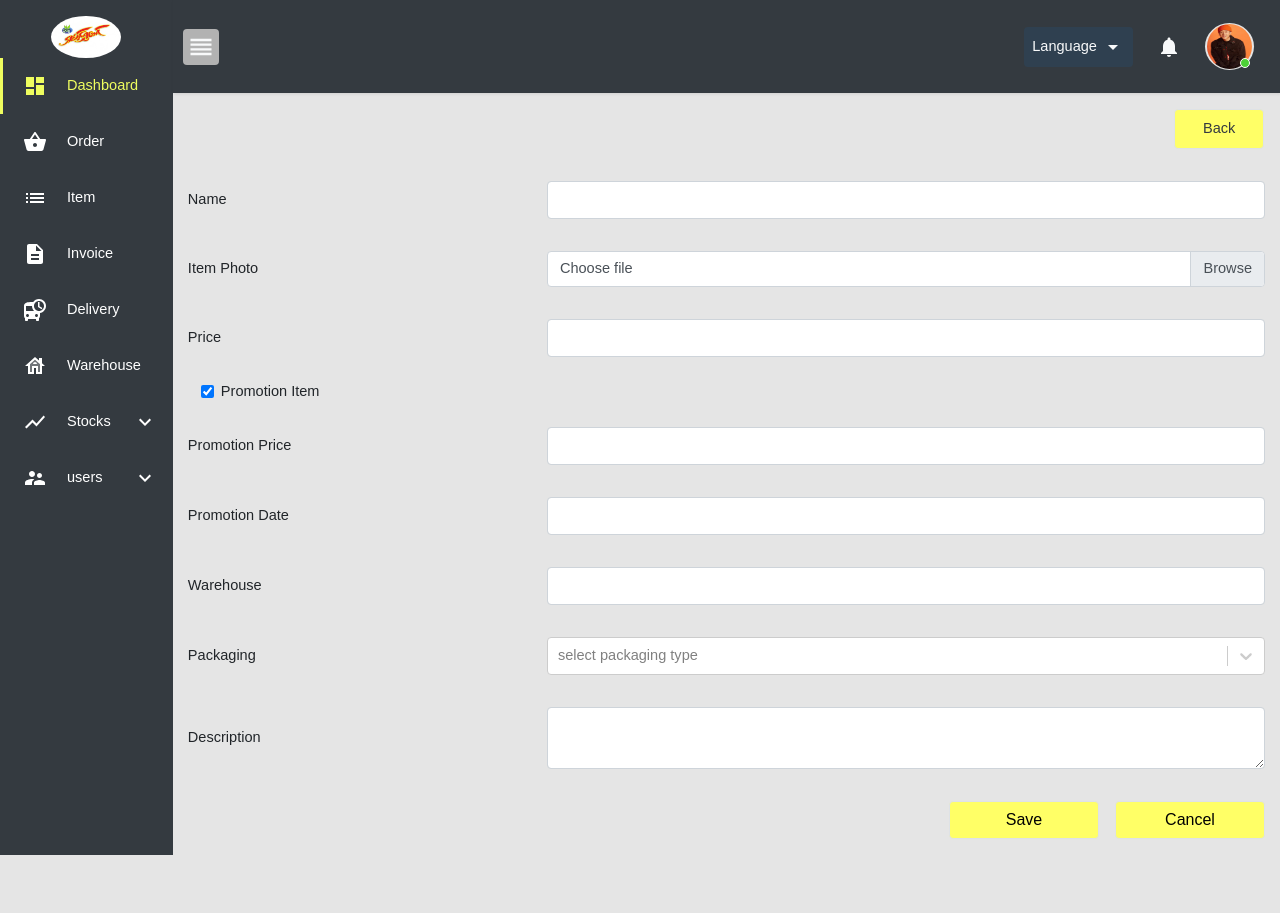
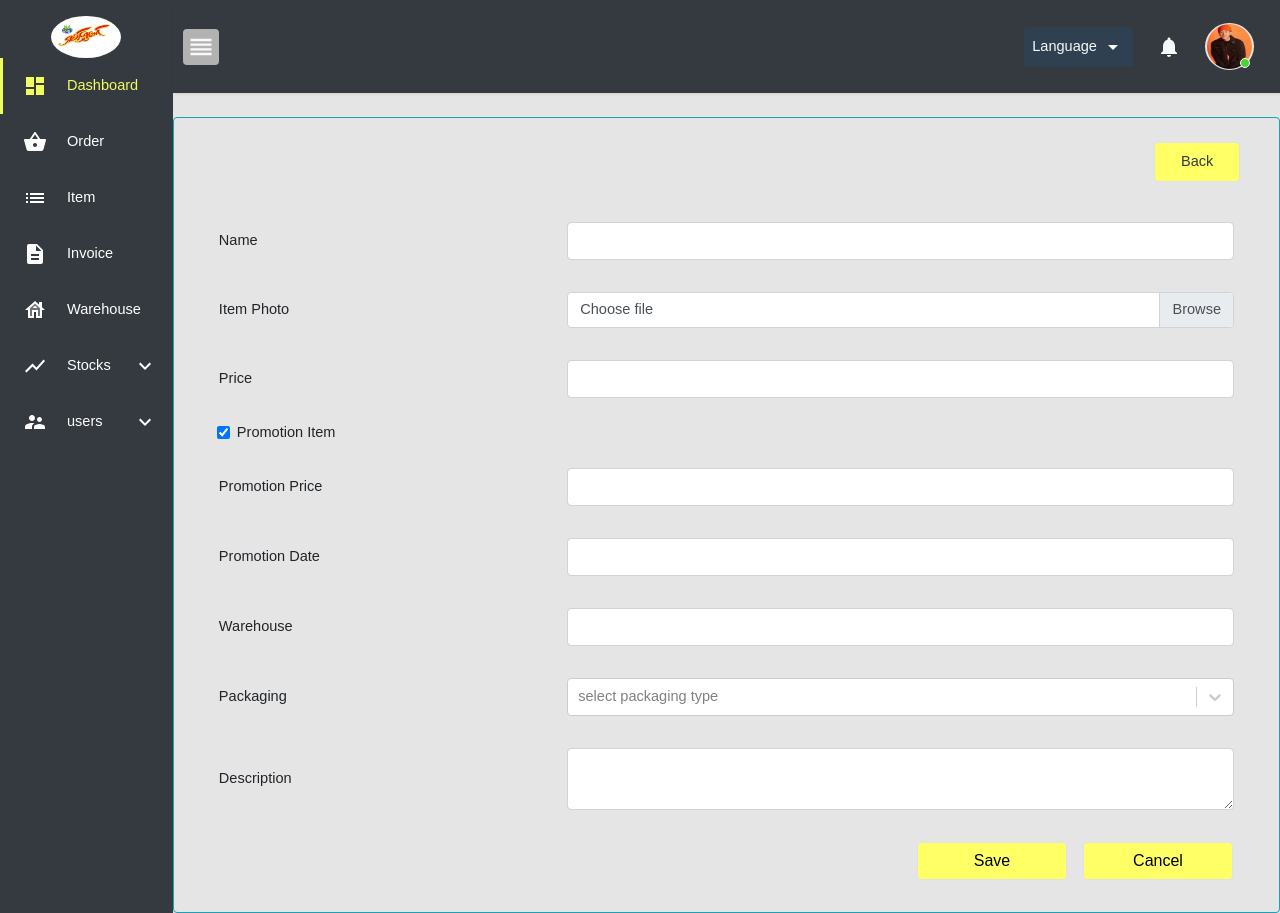
Before and after one commit to lucy-idunq/sst-web, a React (Create React App) app: page /item in a window 1280 px wide. Both pictures are taken after a click on the checkbox "Promotion Item". Before the commit the page ends 855 px from the top, so only its background shows below. Built offline with nearby package versions, Linux system fonts and the light colour scheme.

Commit message:
table color and border added on addedit page

```diff
--- a/src/App.css
+++ b/src/App.css
@@ -1,4 +1,4 @@
-/* react-data-table */
+/* react-data-table css not using */
 .iNHFgB {
   overflow-y: unset !important;
 }
@@ -7,11 +7,8 @@
   /* background-color: #e8f5f5 !important; */
 }
 .judJDM {
-  background-color:transparent !important;
+  background-color: transparent !important;
   /* background-color: #e8f5f5 !important; */
-}
-.ggwjZM{
-  background-color:#e8f5f5 !important;
 }
 
 .modal-dialog {
--- a/src/App.js
+++ b/src/App.js
@@ -19,7 +19,7 @@ const App = props => {
     else if (history.location.pathname === "/orders") setdivID(2);
     else if (history.location.pathname === "/items") setdivID(3);
     else if (history.location.pathname === "/invoice") setdivID(4);
-    else if (history.location.pathname === "/delivery") setdivID(5);
+    // else if (history.location.pathname === "/delivery") setdivID(5);
     else if (history.location.pathname === "/warehouse") setdivID(6);
     // else if (history.location.pathname === "/") setdivID(7);
     else if (history.location.pathname === "/stock-item") setdivID(8);
--- a/src/Components/Items/ItemAddEdit.js
+++ b/src/Components/Items/ItemAddEdit.js
@@ -8,24 +8,24 @@ import DqLink from '../../common/DqLink'
 
 const ItemAddEdit = props => {
     const [checked, setChecked] = React.useState(false);
-    console.log(checked)
+
     return (
-        <div className="container p-0">
-            <div className="d-flex justify-content-end p-3">
+        <div className="container border border-info rounded mt-4">
+            <div className="d-flex justify-content-end p-4">
                 <DqLink text="Back" to={"/items"} className="border rounded  p-2 col-lg-1 col-md-2 col-3 text-dark" style={{ backgroundColor: '#FFFF66' }} />
                 {/* <DqButton text="Back" style={{ width: 80 }} onClick={backOnclick} /> */}
             </div>
             <div className="col-12 py-3">
                 <div className="d-flex flex-wrap justify-content-between align-items-center">
-                    <div className="col-lg-4 p-0">Name </div>
-                    <div className="col-12 col-lg-8 p-0"><DqInput id="name" /></div>
+                    <div className="col-lg-4">Name </div>
+                    <div className="col-12 col-lg-8"><DqInput id="name" /></div>
                 </div>
             </div>
 
             <div className="col-12 py-3">
                 <div className="d-flex flex-wrap justify-content-between align-items-center">
-                    <div className="col-lg-4 p-0">Item Photo </div>
-                    <div className="col-12 col-lg-8 p-0 ">
+                    <div className="col-lg-4">Item Photo </div>
+                    <div className="col-12 col-lg-8 ">
                         <div className="custom-file">
                             <input type="file" className="custom-file-input" id="customFile" />
                             <label className="custom-file-label" for="customFile">Choose file</label>
@@ -36,8 +36,8 @@ const ItemAddEdit = props => {
 
             <div className="col-12 py-3">
                 <div className="d-flex flex-wrap justify-content-between align-items-center">
-                    <div className="col-lg-4 p-0">Price </div>
-                    <div className="col-12 col-lg-8 p-0"><DqInput id="price" /></div>
+                    <div className="col-lg-4">Price </div>
+                    <div className="col-12 col-lg-8"><DqInput id="price" /></div>
                 </div>
             </div>
             <div className="form-check p-2 px-5 ">
@@ -52,29 +52,29 @@ const ItemAddEdit = props => {
                 <>
                     <div className="col-12 py-3">
                         <div className="d-flex flex-wrap justify-content-between align-items-center">
-                            <div className="col-lg-4 p-0">Promotion Price </div>
-                            <div className="col-12 col-lg-8 p-0"><DqInput id="promotionPrice" /></div>
+                            <div className="col-lg-4">Promotion Price </div>
+                            <div className="col-12 col-lg-8"><DqInput id="promotionPrice" /></div>
                         </div>
                     </div>
                     <div className="col-12 py-3">
                         <div className="d-flex flex-wrap justify-content-between align-items-center">
-                            <div className="col-lg-4 p-0">Promotion Date </div>
-                            <div className="col-12 col-lg-8 p-0"><DqInput id="promotionDate" /></div>
+                            <div className="col-lg-4">Promotion Date </div>
+                            <div className="col-12 col-lg-8"><DqInput id="promotionDate" /></div>
                         </div>
                     </div>
                 </>
             }
             <div className="col-12 py-3">
                 <div className="d-flex flex-wrap justify-content-between align-items-center">
-                    <div className="col-lg-4 p-0">Warehouse </div>
-                    <div className="col-12 col-lg-8 p-0"><DqInput id="warehouse" /></div>
+                    <div className="col-lg-4">Warehouse </div>
+                    <div className="col-12 col-lg-8"><DqInput id="warehouse" /></div>
                 </div>
             </div>
 
             <div className="col-12 py-3">
                 <div className="d-flex flex-wrap justify-content-between align-items-center">
-                    <div className="col-lg-4 p-0">Packaging </div>
-                    <div className="col-12 col-lg-8 p-0">
+                    <div className="col-lg-4">Packaging </div>
+                    <div className="col-12 col-lg-8">
                         <DqSelect id="packaging" placeholder={"select packaging type"} data={PackageType} />
                     </div>
                 </div>
@@ -82,17 +82,17 @@ const ItemAddEdit = props => {
 
             <div className="col-12 py-3">
                 <div className="d-flex flex-wrap justify-content-between align-items-center">
-                    <div className="col-lg-4 p-0">Description </div>
-                    <div className="col-12 col-lg-8 p-0">
+                    <div className="col-lg-4">Description </div>
+                    <div className="col-12 col-lg-8">
                         <textarea className="form-control" id="description" ></textarea>
                     </div>
                 </div>
             </div>
 
-            <div className="col-12 py-3">
-                <div className="d-flex justify-content-end">
+            <div className="col-12 py-3 mb-3">
+                <div className="d-flex justify-content-end px-3">
                     <div className="px-3"><DqButton text="Save" style={{ width: 150 }} /> </div>
-                    <div className=""><DqButton text="Cancel" style={{ width: 150 }} /></div>
+                    <div ><DqButton text="Cancel" style={{ width: 150 }} /></div>
                 </div>
             </div>
 
--- a/src/Components/Items/Items.js
+++ b/src/Components/Items/Items.js
@@ -26,7 +26,6 @@ const Items = props => {
                 <Breadcrumb crumbs={crumbs} />
             </div> */}
             <DqDataTable
-                title={"Item Table"}
                 columns={columns}
                 data={customData}
                 AddNew
--- a/src/Components/Navigation/SideBar.js
+++ b/src/Components/Navigation/SideBar.js
@@ -52,9 +52,9 @@ const SideBar = props => {
                 <Link to={'/invoice'} style={LinkStyle}>
                     <SidebarItem title={lan[lang].invoice} icon={<DescriptionIcon />} id={4} divID={divID} onClick={onClickDiv} />
                 </Link>
-                <Link to={'/delivery'} style={LinkStyle}>
+                {/* <Link to={'/delivery'} style={LinkStyle}>
                     <SidebarItem title={lan[lang].delivery} icon={<DepartureBoardIcon />} id={5} divID={divID} onClick={onClickDiv} />
-                </Link>
+                </Link> */}
                 <Link to={'/warehouse'} style={LinkStyle}>
                     <SidebarItem title={lan[lang].warehouse} icon={<HouseTwoToneIcon />} id={6} divID={divID} onClick={onClickDiv} />
                 </Link>
--- a/src/Components/Order/Orders.js
+++ b/src/Components/Order/Orders.js
@@ -10,14 +10,12 @@ const Order = props => {
  // const { location } = props
  const ExpandComponent =()=>{
    return(
-     <div className="p-4">It's expand component</div>
+     <div className="p-4 " style={{borderBottom:'1px solid #dcdcdc'}}>It's expand component</div>
    )
  }
   return (
     <div>
-
     <DqDataTable
-        title={"Order Table"}
         columns={columns}
         data={customData}
         expand
@@ -31,11 +29,11 @@ export default Order;
 const columns = [
   { name: 'OrderId', selector: 'orderId' },
   {
-    name: 'Customer', selector: 'customer', grow: 2,
+    name: 'Customer', selector: 'name', grow: 2,
      cell: rowData =>
      <div className="d-flex justify-content-between align-items-center">
        <div><img src={rowData.imageUrl} alt="pp" className="rounded" width={35} /></div>
-       <div className="px-4">{rowData.customer} </div>
+       <div className="px-4">{rowData.name} </div>
     </div>
   },
   { name: 'Address', selector: 'address' },
@@ -69,15 +67,15 @@ const columns = [
 ]
 
 const customData = [
-  { id: '1', orderId: '#10001', imageUrl: ph1, customer: 'lucy', phone: '0978987899', total: 19870, customertype: 'wholesale', address: 'ygn', orderDate: '21-11-2020', status: 'ongoing' },
-  { id: '1', orderId: '#10002', imageUrl: ph1, customer: 'sumyat', phone: '0978987899', total: 20170, customertype: 'retail', address: 'mdy', orderDate: '21-11-2020', status: 'deliver ' },
-  { id: '1', orderId: '#10003', imageUrl: ph1, customer: 'sumyat', phone: '0978987899', total: 20170, customertype: 'wholesale', address: 'mdy', orderDate: '21-11-2020', status: 'deliver ' },
-  { id: '1', orderId: '#10004', imageUrl: ph1, customer: 'sumyat', phone: '0978987899', total: 20107, customertype: 'retail', address: 'mdy', orderDate: '21-11-2020', status: 'pending' },
-  { id: '1', orderId: '#10005', imageUrl: ph1, customer: 'lucy', phone: '0978987899', total: 19807, customertype: 'wholesale', address: 'ygn', orderDate: '21-11-2020', status: 'ongoing' },
-  { id: '1', orderId: '#10006', imageUrl: ph1, customer: 'lucy', phone: '0978987899', total: 19807, customertype: 'retail', address: 'ygn', orderDate: '21-11-2020', status: 'deliver' },
-  { id: '1', orderId: '#10006', imageUrl: ph1, customer: 'lucy', phone: '0978987899', total: 19807, customertype: 'retail', address: 'ygn', orderDate: '21-11-2020', status: 'pending' },
-  { id: '1', orderId: '#10006', imageUrl: ph1, customer: 'lucy', phone: '0978987899', total: 19807, customertype: 'retail', address: 'ygn', orderDate: '21-11-2020', status: 'deliver ' },
-  { id: '1', orderId: '#10006', imageUrl: ph1, customer: 'lucy', phone: '0978987899', total: 19807, customertype: 'retail', address: 'ygn', orderDate: '21-11-2020', status: 'pending' },
-  { id: '1', orderId: '#10006', imageUrl: ph1, customer: 'lucy', phone: '0978987899', total: 19807, customertype: 'retail', address: 'ygn', orderDate: '21-11-2020', status: 'ongoing' },
-  { id: '1', orderId: '#10006', imageUrl: ph1, customer: 'lucy', phone: '0978987899', total: 19807, customertype: 'retail', address: 'ygn', orderDate: '21-11-2020', status: 'deliver ' },
+  { id: '1', orderId: '#10001', imageUrl: ph1, name: 'lucy', phone: '0978987899', total: 19870, customertype: 'wholesale', address: 'ygn', orderDate: '21-11-2020', status: 'ongoing' },
+  { id: '1', orderId: '#10002', imageUrl: ph1, name: 'sumyat', phone: '0978987899', total: 20170, customertype: 'retail', address: 'mdy', orderDate: '21-11-2020', status: 'deliver ' },
+  { id: '1', orderId: '#10003', imageUrl: ph1, name: 'sumyat', phone: '0978987899', total: 20170, customertype: 'wholesale', address: 'mdy', orderDate: '21-11-2020', status: 'deliver ' },
+  { id: '1', orderId: '#10004', imageUrl: ph1, name: 'sumyat', phone: '0978987899', total: 20107, customertype: 'retail', address: 'mdy', orderDate: '21-11-2020', status: 'pending' },
+  { id: '1', orderId: '#10005', imageUrl: ph1, name: 'lucy', phone: '0978987899', total: 19807, customertype: 'wholesale', address: 'ygn', orderDate: '21-11-2020', status: 'ongoing' },
+  { id: '1', orderId: '#10006', imageUrl: ph1, name: 'lucy', phone: '0978987899', total: 19807, customertype: 'retail', address: 'ygn', orderDate: '21-11-2020', status: 'deliver' },
+  { id: '1', orderId: '#10006', imageUrl: ph1, name: 'lucy', phone: '0978987899', total: 19807, customertype: 'retail', address: 'ygn', orderDate: '21-11-2020', status: 'pending' },
+  { id: '1', orderId: '#10006', imageUrl: ph1, name: 'lucy', phone: '0978987899', total: 19807, customertype: 'retail', address: 'ygn', orderDate: '21-11-2020', status: 'deliver ' },
+  { id: '1', orderId: '#10006', imageUrl: ph1, name: 'lucy', phone: '0978987899', total: 19807, customertype: 'retail', address: 'ygn', orderDate: '21-11-2020', status: 'pending' },
+  { id: '1', orderId: '#10006', imageUrl: ph1, name: 'lucy', phone: '0978987899', total: 19807, customertype: 'retail', address: 'ygn', orderDate: '21-11-2020', status: 'ongoing' },
+  { id: '1', orderId: '#10006', imageUrl: ph1, name: 'lucy', phone: '0978987899', total: 19807, customertype: 'retail', address: 'ygn', orderDate: '21-11-2020', status: 'deliver ' },
 ]
--- a/src/Components/User/Customer/Customer.js
+++ b/src/Components/User/Customer/Customer.js
@@ -25,7 +25,6 @@ const Customer = props => {
     return (
         <div>
             <DqDataTable
-                title={"Customer Table"}
                 data={customData}
                 columns={columns}
                 AddNew
--- a/src/Components/User/PasswordSetting.js
+++ b/src/Components/User/PasswordSetting.js
@@ -7,34 +7,34 @@ import DqLink from '../../common/DqLink'
 
 const PasswordSetting = props => {
     return (
-        <div className="container pt-3">
+        <div className="container pt-3 mt-4 border border-info rounded">
 
-            <div className="col-12 py-3">
+            <div className="col-12 py-3 mt-3">
                 <div className="d-flex flex-wrap justify-content-between align-items-center">
-                    <div className="col-lg-3 p-0">Password</div>
-                    <div className="col-12 col-lg-8 p-0">
+                    <div className="col-lg-3">Password</div>
+                    <div className="col-12 col-lg-8">
                         <DqInput id="oldPassword" type="password" placeholder="password" />
                     </div>
                 </div>
             </div>
             <div className="col-12 py-3">
                 <div className="d-flex flex-wrap justify-content-between align-items-center">
-                    <div className="col-lg-3 p-0">New Password</div>
-                    <div className="col-12 col-lg-8 p-0">
+                    <div className="col-lg-3">New Password</div>
+                    <div className="col-12 col-lg-8">
                         <DqInput id="newPassword" type="password" placeholder="password" />
                     </div>
                 </div>
             </div>
             <div className="col-12 py-3">
                 <div className="d-flex flex-wrap justify-content-between align-items-center">
-                    <div className="col-lg-3 p-0">Confirm Password</div>
-                    <div className="col-12 col-lg-8 p-0">
+                    <div className="col-lg-3">Confirm Password</div>
+                    <div className="col-12 col-lg-8">
                         <DqInput id="confirmPassword" type="password" placeholder="password" />
                     </div>
                 </div>
             </div>
-            <div className="d-flex flex-wrap justify-content-end p-3">
-                <DqButton text="Save" className="col-4 col-lg-2 mx-3" />
+            <div className="d-flex flex-wrap justify-content-end px-4 py-3 mb-3">
+                <DqButton text="Save" className="col-4 col-lg-2 mx-3 " />
                 <DqLink text="Cancel" to={"/user-profile"} className="border rounded  p-2 col-4 col-lg-2 text-dark" style={{ backgroundColor: '#FFFF66' }} />
             </div>
 
--- a/src/common/DqDataTable.js
+++ b/src/common/DqDataTable.js
@@ -1,57 +1,40 @@
 import React from 'react'
-import DataTable from 'react-data-table-component';
+import DataTable, { createTheme } from 'react-data-table-component';
 
 import DqInput from './DqInput'
- import '../App.css'
 
 const DqDataTable = props => {
-    const { title, columns, data, AddNew, AddNewComponent, expand, ExpandComponent } = props
+    const { columns, data, AddNew, AddNewComponent, expand, ExpandComponent } = props
 
-    // const [filterText, setFilterText] = React.useState('');
-    // const [resetPaginationToggle, setResetPaginationToggle] = React.useState(false);
-
-    const customStyles = {
-        rows: {
-            style: {
-                minHeight: '75px',
-            }
-        },
-        cell: {
-            style: { backgroundColor: '#E8F5F5', }
-        },
-
-        borderRadius: 6,
-        whiteSpace: 'nowrap',
-
-    }
+    const [filterText, setFilterText] = React.useState('');
 
     const getSubHeaderComponent = (AddNew) => {
         return (
-            <div className="d-flex align-items-center" style={{ cursor: 'pointer' }} >
+            <div className="d-flex align-items-center pt-3" style={{ cursor: 'pointer' }} >
                 {AddNew && <AddNewComponent />}
-                <SearchComponent />
+                <SearchComponent onFilter={e => setFilterText(e.target.value)} filterText={filterText} />
             </div>
         )
     }
-    const SearchComponent = ({ filterText, onFilter, onClear }) => (
-        <div className="px-3">
-            <DqInput id="search" placeholder="search" style={{ width: 250 }} />
-        </div>
-    );
 
-    const tableData = data === undefined ? [] : data;
+    const tableData = data === undefined ? [] : data
+    // const filteredItems = tableData.filter(item => item.name && item.name.toLowerCase().includes(filterText.toLowerCase()));
+
+    const searchResult = tableData && tableData
+        .filter((item) => item.name.toLowerCase().includes(filterText))
+    // .map((element) => (element));
 
     return (
         <DataTable
-            title={title}
             columns={columns}
-            data={tableData}
+            data={searchResult}
             keyField={"key"}
             customStyles={customStyles}
             striped={true}
-            highlightOnHover={true}
+            highlightOnHover={false}
             pointerOnHover={true}
             // selectableRows
+            noHeader={true}
             subHeader={true}
             subHeaderComponent={getSubHeaderComponent(AddNew)}
             fixedHeader={true}
@@ -64,43 +47,29 @@ const DqDataTable = props => {
             paginationTotalRows={tableData.length}
             paginationDefaultPage={1}
             paginationPerPage={10}
-
+            theme="grey"
         />
     )
 }
+const SearchComponent = ({ filterText, onFilter, }) => (
+    <div className="px-3">
+        <DqInput id="search" placeholder="search" value={filterText} onChange={onFilter} style={{ width: 230 }} />
+    </div>
+);
+
 export default DqDataTable;
 
-
-
-// const data = [
-//     { id: 1, title: 'Conan the Barbarian', summary: 'Orphaned boy Conan is enslaved after his village is destroyed...',  year: '1982',edit: "EDIT", export: " EXPORT", remove: "REMOVE" },
-//     { id: 2, title: 'Conan the Barbarian', summary: 'Orphaned boy Conan is enslaved after his village is destroyed...',  year: '1982',edit: "EDIT", export: " EXPORT", remove: "REMOVE" } ,
-//     { id: 3, title: 'Conan the Barbarian', summary: 'Orphaned boy Conan is enslaved after his village is destroyed...',  year: '1982',edit: "EDIT", export: " EXPORT", remove: "REMOVE" } ,
-//     { id: 4, title: 'Conan the Barbarian', summary: 'Orphaned boy Conan is enslaved after his village is destroyed...',  year: '1982',edit: "EDIT", export: " EXPORT", remove: "REMOVE" } ,
-//     { id: 5, title: 'Conan the Barbarian', summary: 'Orphaned boy Conan is enslaved after his village is destroyed...',  year: '1982',edit: "EDIT", export: " EXPORT", remove: "REMOVE" }
-// ];
-// const columns = [
-//   {
-//     name: 'Title',
-//     sortable: true,
-//     grow:4,
-//     cell: row => <div data-tag="allowRowEvents"><div style={{ fontWeight: 'bold' }}>{row.title}</div>{row.summary}</div>,
-//   },
-//   {
-//     name: 'Year',
-//     selector: 'year',
-//     sortable: true,
-//     right: true,
-//     cell: row => <div className="d-flex justify-content-center align-items-center">
-//     <div className=" p-2 text-center  bg-transparent ">{"hello -parent"}</div>
-//     <div className="px-2 ">{"hi"} </div>
-// </div>
-
-//   },
-// {
-//     name: '',
-//     selector: 'edit',
-//     cell: row => <div style={{ color: '#0B3D92' }}><EditIcon/> {row.edit}</div>
-
-// },
-// ];
+const customStyles = {
+    rows: {
+        style: {
+            minHeight: '75px',
+        }
+    },
+    borderRadius: 6,
+    whiteSpace: 'nowrap',
+}
+createTheme('grey', {
+    background: {
+        default: '#efefef'
+    },
+});
```
Also changed, not shown: src/Components/User/Customer/CustomerAddEdit.js (+31 -30 lines), 1 other file (tests, documents, lock files or other folders). Lines whose indentation alone changed are shown as unchanged.
